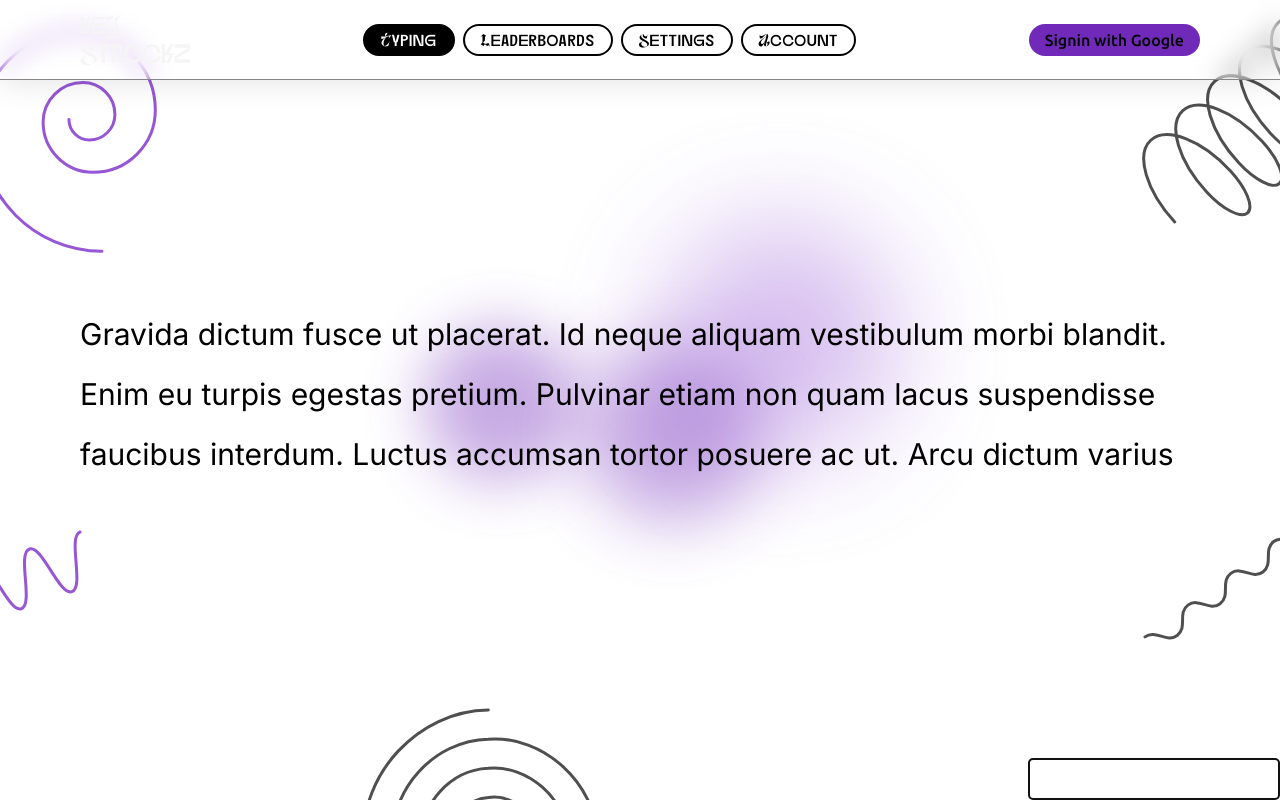
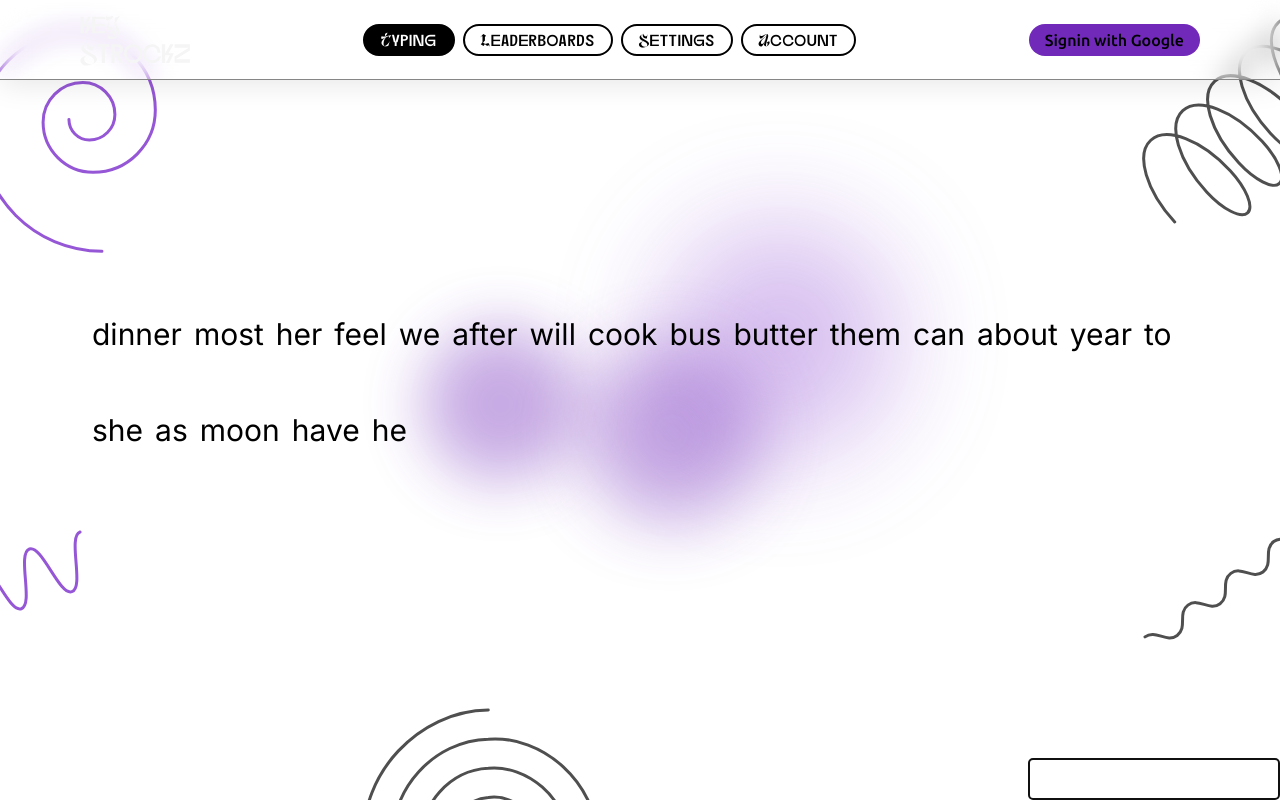
Before and after one commit to pinugit/keystrockz, a Next.js app: page / in a window 1280 px wide. Built offline with nearby package versions, Linux system fonts and the light colour scheme; no server answers.

Commit message:
added code for random sentence generation

```diff
--- /dev/null
+++ b/app/components/TypingComponents/CommonEnglishWords.ts
@@ -0,0 +1,224 @@
+const commonEnglishWords: string[] = [
+  "the",
+  "be",
+  "to",
+  "of",
+  "and",
+  "a",
+  "in",
+  "that",
+  "have",
+  "I",
+  "it",
+  "for",
+  "not",
+  "on",
+  "with",
+  "he",
+  "as",
+  "you",
+  "do",
+  "at",
+  "this",
+  "but",
+  "his",
+  "by",
+  "from",
+  "they",
+  "we",
+  "say",
+  "her",
+  "she",
+  "or",
+  "an",
+  "will",
+  "my",
+  "one",
+  "all",
+  "would",
+  "there",
+  "their",
+  "what",
+  "so",
+  "up",
+  "out",
+  "if",
+  "about",
+  "who",
+  "get",
+  "which",
+  "go",
+  "me",
+  "when",
+  "make",
+  "can",
+  "like",
+  "time",
+  "no",
+  "just",
+  "him",
+  "know",
+  "take",
+  "people",
+  "into",
+  "year",
+  "your",
+  "good",
+  "some",
+  "could",
+  "them",
+  "see",
+  "other",
+  "than",
+  "then",
+  "now",
+  "look",
+  "only",
+  "come",
+  "its",
+  "over",
+  "think",
+  "also",
+  "back",
+  "after",
+  "use",
+  "two",
+  "how",
+  "our",
+  "work",
+  "first",
+  "well",
+  "way",
+  "even",
+  "new",
+  "want",
+  "because",
+  "any",
+  "these",
+  "give",
+  "day",
+  "most",
+  "us",
+  "is",
+  "are",
+  "were",
+  "was",
+  "has",
+  "had",
+  "do",
+  "does",
+  "did",
+  "will",
+  "would",
+  "can",
+  "could",
+  "should",
+  "plane",
+  "apple",
+  "banana",
+  "orange",
+  "grape",
+  "pear",
+  "book",
+  "car",
+  "bike",
+  "train",
+  "bus",
+  "cat",
+  "dog",
+  "mouse",
+  "house",
+  "tree",
+  "flower",
+  "sun",
+  "moon",
+  "star",
+  "sky",
+  "cloud",
+  "water",
+  "fire",
+  "earth",
+  "wind",
+  "friend",
+  "family",
+  "child",
+  "parent",
+  "brother",
+  "sister",
+  "uncle",
+  "aunt",
+  "cousin",
+  "neighbor",
+  "school",
+  "teacher",
+  "student",
+  "class",
+  "homework",
+  "exam",
+  "test",
+  "game",
+  "play",
+  "fun",
+  "food",
+  "drink",
+  "breakfast",
+  "lunch",
+  "dinner",
+  "snack",
+  "bread",
+  "milk",
+  "cheese",
+  "butter",
+  "happy",
+  "sad",
+  "angry",
+  "excited",
+  "scared",
+  "nervous",
+  "tired",
+  "sleepy",
+  "bored",
+  "interested",
+  "run",
+  "walk",
+  "jump",
+  "sit",
+  "stand",
+  "lie",
+  "eat",
+  "drink",
+  "cook",
+  "read",
+  "write",
+  "draw",
+  "paint",
+  "sing",
+  "dance",
+  "laugh",
+  "cry",
+  "shout",
+  "whisper",
+  "listen",
+  "watch",
+  "see",
+  "hear",
+  "smell",
+  "touch",
+  "taste",
+  "feel",
+  "think",
+  "believe",
+  "know",
+  "love",
+  "hate",
+  "like",
+  "dislike",
+  "want",
+  "need",
+  "wish",
+  "hope",
+  "plan",
+  "decide",
+];
+
+export default commonEnglishWords;
--- /dev/null
+++ b/app/components/TypingComponents/RandomStringGenerator.ts
@@ -0,0 +1,13 @@
+export default function RandomWordArray(
+  randomArrayLength: number,
+  wordList: string[]
+) {
+  const randomWordArray = [];
+
+  for (let i = 0; i < randomArrayLength; i++) {
+    const randomIndex = Math.floor(Math.random() * wordList.length);
+    randomWordArray.push(wordList[randomIndex]);
+  }
+
+  return randomWordArray;
+}
--- a/app/components/TypingComponents/TypingArea.tsx
+++ b/app/components/TypingComponents/TypingArea.tsx
@@ -1,7 +1,9 @@
 "use client";
 
-import { useRef } from "react";
+import { useEffect, useRef } from "react";
 import TypingInput from "./TypingInput";
+import RandomWordArray from "./RandomStringGenerator";
+import commonEnglishWords from "./CommonEnglishWords";
 export default function TypingArea() {
   const typingInputRef = useRef<HTMLInputElement>(null);
   const onLetterType = (letter: string) => {
@@ -14,6 +16,8 @@ export default function TypingArea() {
     }
   };
 
+  const randomArray = RandomWordArray(20, commonEnglishWords);
+
   return (
     <>
       <TypingInput
@@ -22,18 +26,11 @@ export default function TypingArea() {
       />
       <div
         onClick={onTypingAreaClick}
-        className="text-[--text-primary] leading-loose text-3xl px-20 h-[24%] overflow-scroll z-50 hideScrollbar "
+        className="text-[--text-primary] leading-loose text-3xl px-20 h-[24%] overflow-scroll z-50 hideScrollbar flex flex-wrap"
       >
-        {" "}
-        Gravida dictum fusce ut placerat. Id neque aliquam vestibulum morbi
-        blandit. Enim eu turpis egestas pretium. Pulvinar etiam non quam lacus
-        suspendisse faucibus interdum. Luctus accumsan tortor posuere ac ut.
-        Arcu dictum varius duis at consectetur lorem donec massa sapien. Sit
-        amet consectetur adipiscing elit duis. Mus mauris vitae ultricies leo
-        integer. Ac ut consequat semper viverra nam libero justo laoreet. Quis
-        imperdiet massa tincidunt nunc. Vestibulum lorem sed risus ultricies
-        tristique nulla aliquet enim. Sed faucibus turpis in eu mi bibendum.
-        Rhoncus urna neque viverra justo nec ultrices.{" "}
+        {randomArray.map((singleWord) => (
+          <p className="ml-3">{singleWord}</p>
+        ))}
       </div>
     </>
   );
```
